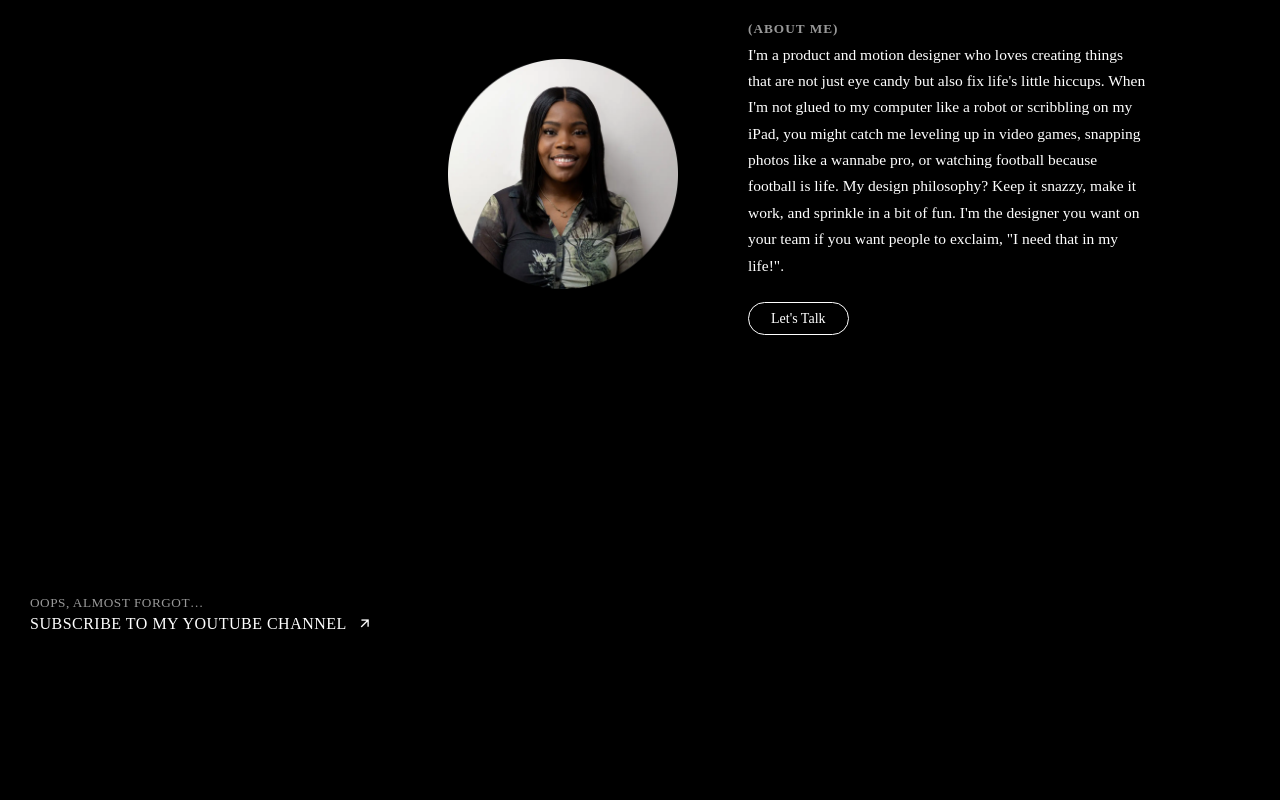
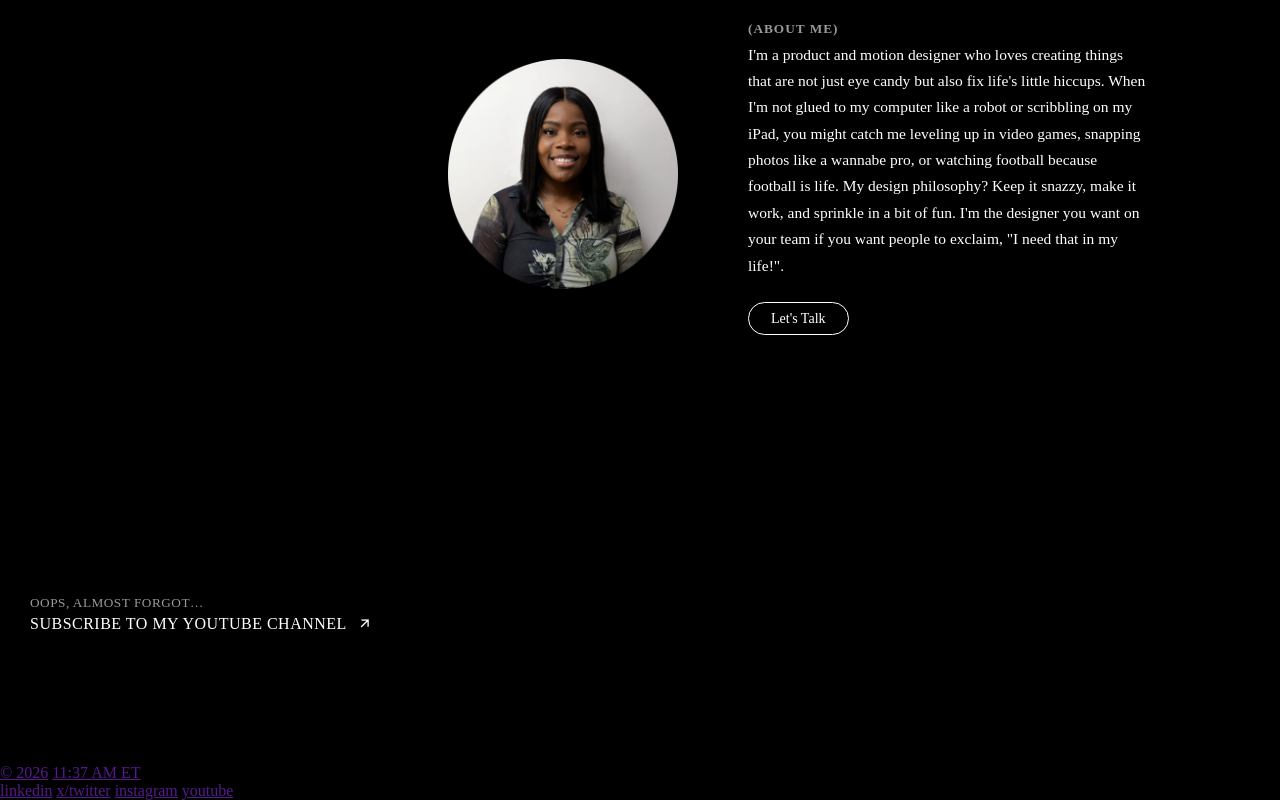
Before and after one commit to mohammadjawed01/cynthia-ugwu-clone, a plain HTML site: page index.html in a window 1280 px wide. Shown: the part 2031-2831 px from the top of the page. Before the commit the page ends 2795 px from the top, so only its background shows below. Drawn offline with nearby package versions, Linux system fonts and the light colour scheme.

Commit message:
add footer section with social media links and copyright information

```diff
--- a/index.html
+++ b/index.html
@@ -70,6 +70,19 @@
             <h5>Oops, almost forgot…</h5>
             <h3>subscribe to my youtube channel<i class="ri-arrow-right-up-line"></i></h3>
         </div>
+
+        <div id="footer">
+            <div class="footerleft">
+                <a href="">© 2026</a>
+                <a href="">11:37 AM ET</a>
+            </div>
+            <div class="footerright">
+                <a href="">linkedin</a>
+                <a href="">x/twitter</a>
+                <a href="">instagram</a>
+                <a href="">youtube</a>
+            </div>
+        </div>
     </div>
 </body>
 
```
